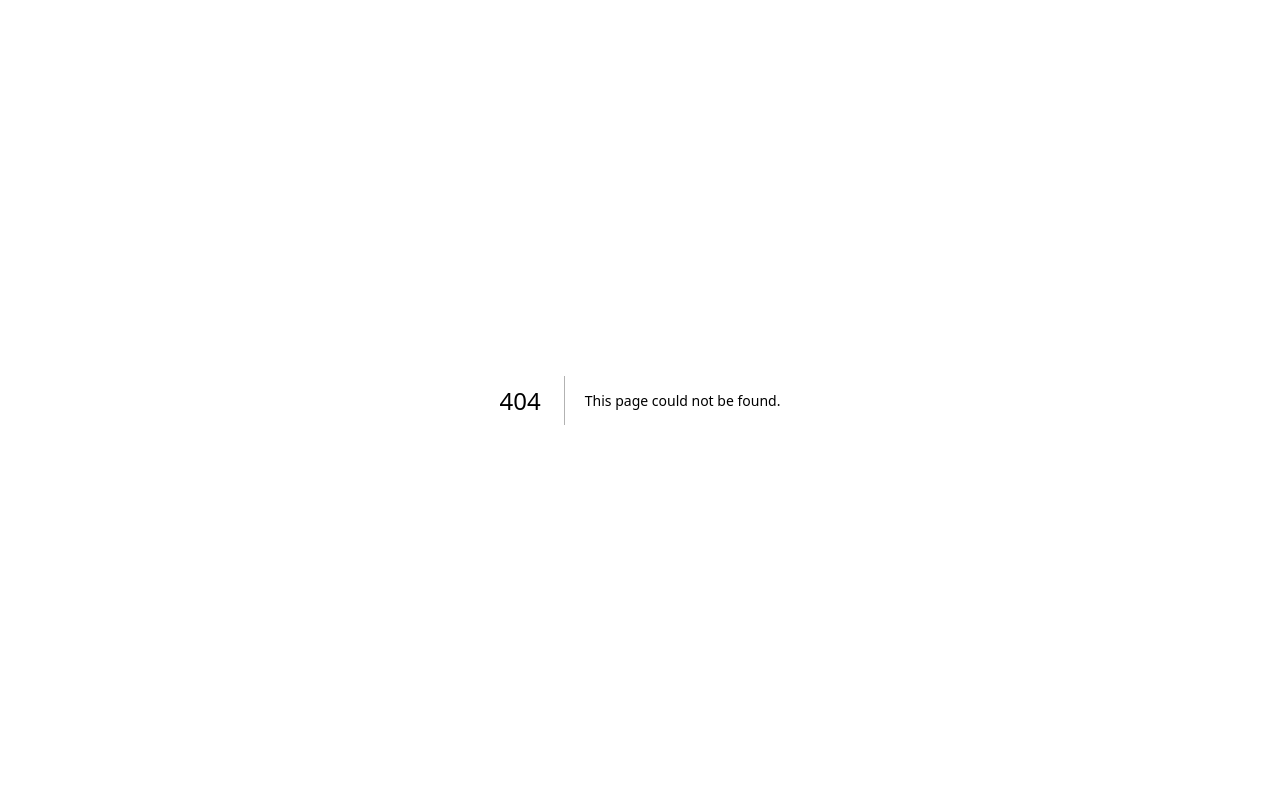
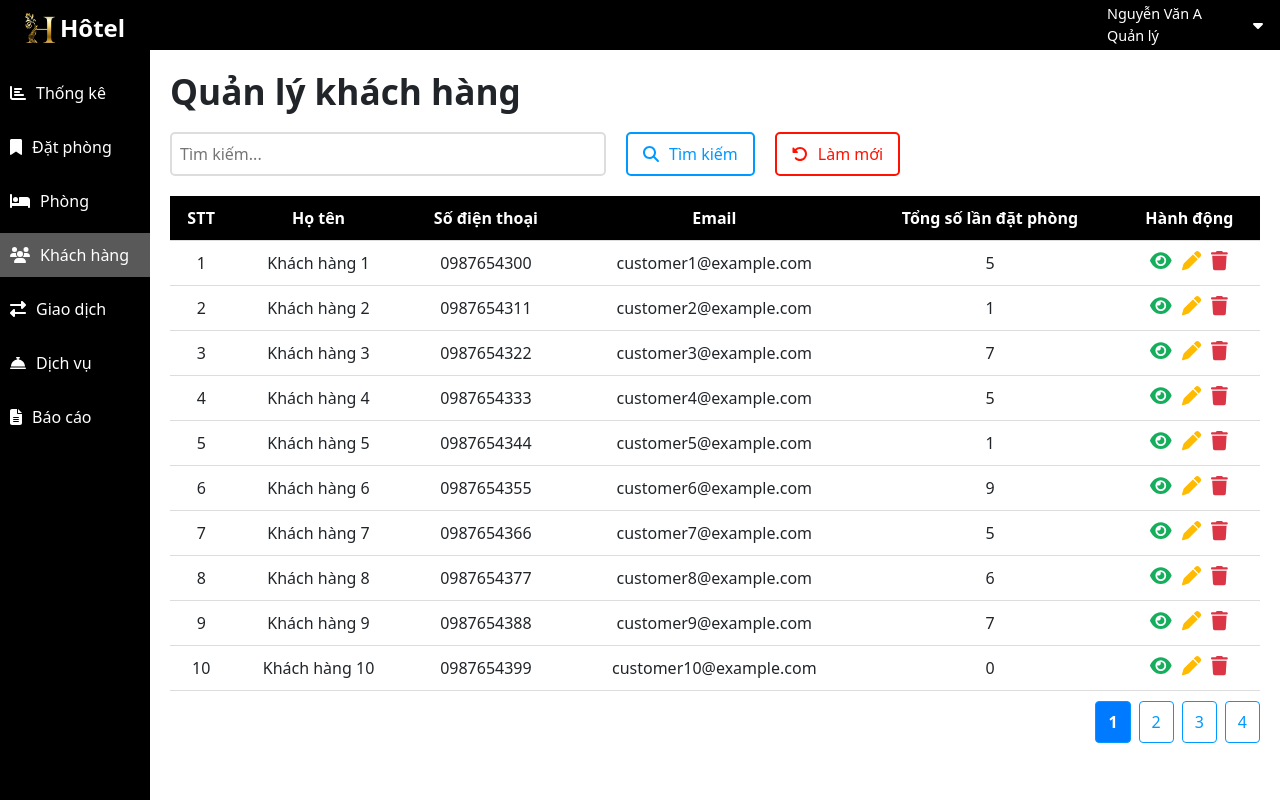
Before and after one commit to tiendung311/hms-fe, a Next.js app: page /admin/customers in a window 1280 px wide. Before the commit this address had no page. Built offline with nearby package versions, Linux system fonts and the light colour scheme.

Commit message:
customers manage ui

```diff
--- /dev/null
+++ b/src/app/admin/customers/page.tsx
@@ -0,0 +1,157 @@
+"use client";
+
+import AdminHeader from "@/app/components/AdminHeader";
+import AdminSidebar from "@/app/components/AdminSidebar";
+import styles from "./style.module.css";
+import { FontAwesomeIcon } from "@fortawesome/react-fontawesome";
+import {
+  faEye,
+  faPen,
+  faRotateLeft,
+  faSearch,
+  faTrash,
+} from "@fortawesome/free-solid-svg-icons";
+import { useState } from "react";
+
+interface Customer {
+  id: number;
+  fullName: string;
+  phone: string;
+  email: string;
+  bookingCount: number;
+}
+
+const PAGE_SIZE = 10;
+
+export default function CustomerManage() {
+  const [searchQuery, setSearchQuery] = useState<string>("");
+  const [customers, setCustomers] = useState<Customer[]>(
+    Array.from({ length: 35 }, (_, i) => ({
+      id: i + 1,
+      fullName: `Khách hàng ${i + 1}`,
+      phone: `09876543${i % 10}${i}`,
+      email: `customer${i + 1}@example.com`,
+      bookingCount: Math.floor(Math.random() * 10),
+    }))
+  );
+  const [currentPage, setCurrentPage] = useState<number>(1);
+
+  const handleSearchChange = (event: React.ChangeEvent<HTMLInputElement>) => {
+    setSearchQuery(event.target.value);
+  };
+
+  const handleSearch = () => {
+    const filteredCustomers = customers.filter((customer) =>
+      customer.fullName.toLowerCase().includes(searchQuery.toLowerCase())
+    );
+    setCustomers(filteredCustomers);
+    setCurrentPage(1);
+  };
+
+  const handleReset = () => {
+    setSearchQuery("");
+    setCustomers(
+      Array.from({ length: 35 }, (_, i) => ({
+        id: i + 1,
+        fullName: `Khách hàng ${i + 1}`,
+        phone: `09876543${i % 10}${i}`,
+        email: `customer${i + 1}@example.com`,
+        bookingCount: Math.floor(Math.random() * 10),
+      }))
+    );
+    setCurrentPage(1);
+  };
+
+  const totalPages = Math.ceil(customers.length / PAGE_SIZE);
+  const currentCustomers = customers.slice(
+    (currentPage - 1) * PAGE_SIZE,
+    currentPage * PAGE_SIZE
+  );
+
+  return (
+    <div className={styles.dashboardContainer}>
+      <AdminSidebar />
+      <div className={styles.mainContent}>
+        <AdminHeader />
+        <div className={styles.content}>
+          <h2 className={styles.title}>Quản lý khách hàng</h2>
+
+          <div className={styles.searchContainer}>
+            <input
+              type="text"
+              className={styles.searchInput}
+              placeholder="Tìm kiếm..."
+              value={searchQuery}
+              onChange={handleSearchChange}
+            />
+            <button className={styles.searchButton} onClick={handleSearch}>
+              <FontAwesomeIcon icon={faSearch} style={{ marginRight: 10 }} />
+              Tìm kiếm
+            </button>
+            <button className={styles.resetButton} onClick={handleReset}>
+              <FontAwesomeIcon
+                icon={faRotateLeft}
+                style={{ marginRight: 10 }}
+              />
+              Làm mới
+            </button>
+          </div>
+
+          <div className={styles.tableContainer}>
+            <table className={styles.table}>
+              <thead>
+                <tr>
+                  <th>STT</th>
+                  <th>Họ tên</th>
+                  <th>Số điện thoại</th>
+                  <th>Email</th>
+                  <th>Tổng số lần đặt phòng</th>
+                  <th>Hành động</th>
+                </tr>
+              </thead>
+              <tbody>
+                {currentCustomers.map((customer, index) => (
+                  <tr key={customer.id}>
+                    <td>{(currentPage - 1) * PAGE_SIZE + index + 1}</td>
+                    <td>{customer.fullName}</td>
+                    <td>{customer.phone}</td>
+                    <td>{customer.email}</td>
+                    <td>{customer.bookingCount}</td>
+                    <td className={styles.actions}>
+                      <FontAwesomeIcon
+                        icon={faEye}
+                        className={`${styles.icon} ${styles.view}`}
+                      />
+                      <FontAwesomeIcon
+                        icon={faPen}
+                        className={`${styles.icon} ${styles.edit}`}
+                      />
+                      <FontAwesomeIcon
+                        icon={faTrash}
+                        className={`${styles.icon} ${styles.delete}`}
+                      />
+                    </td>
+                  </tr>
+                ))}
+              </tbody>
+            </table>
+          </div>
+
+          <div className={styles.pagination}>
+            {Array.from({ length: totalPages }, (_, i) => (
+              <button
+                key={i}
+                className={`${styles.pageButton} ${
+                  currentPage === i + 1 ? styles.activePage : ""
+                }`}
+                onClick={() => setCurrentPage(i + 1)}
+              >
+                {i + 1}
+              </button>
+            ))}
+          </div>
+        </div>
+      </div>
+    </div>
+  );
+}
--- /dev/null
+++ b/src/app/admin/customers/style.module.css
@@ -0,0 +1,155 @@
+.dashboardContainer {
+  display: flex;
+}
+
+.mainContent {
+  flex: 1;
+  display: flex;
+  flex-direction: column;
+}
+
+.content {
+  padding: 20px;
+}
+
+.title {
+  font-size: 2.2rem;
+  font-weight: 600;
+  margin-bottom: 20px;
+}
+
+.searchContainer {
+  display: flex;
+  gap: 20px;
+  margin-bottom: 20px;
+}
+
+.searchInput {
+  padding: 8px;
+  width: 40%;
+  border-radius: 5px;
+  border: 2px solid #ddd;
+}
+
+.searchInput:focus {
+  outline: none;
+  border: 2px solid var(--main-yellow);
+}
+
+.searchButton,
+.resetButton {
+  background-color: white;
+  padding: 8px 15px;
+  border: none;
+  border-radius: 5px;
+  cursor: pointer;
+}
+
+.searchButton {
+  border: 2px solid var(--main-blue);
+  color: var(--main-blue);
+}
+
+.searchButton:hover {
+  background-color: var(--main-blue);
+  color: white;
+}
+
+.resetButton {
+  border: 2px solid var(--main-red);
+  color: var(--main-red);
+}
+
+.resetButton:hover {
+  background-color: var(--main-red);
+  color: white;
+}
+
+.tableContainer {
+  margin-top: 20px;
+  background: white;
+  border-radius: 8px;
+}
+
+.table {
+  width: 100%;
+  border-collapse: collapse;
+}
+
+.table th {
+  background-color: black;
+  color: white;
+}
+
+.table th,
+.table td {
+  padding: 10px;
+  text-align: center;
+}
+
+.table tr {
+  border-bottom: 1px solid #ddd;
+}
+
+.table tr:hover {
+  background-color: #f1f1f1;
+}
+
+.actions {
+  display: flex;
+  gap: 10px;
+  justify-content: center;
+}
+
+.icon {
+  font-size: 1.2rem;
+  cursor: pointer;
+}
+
+.view {
+  color: var(--main-green);
+}
+
+.edit {
+  color: var(--main-yellow);
+}
+
+.delete {
+  color: #dc3545;
+}
+
+.icon:hover {
+  transform: scale(1.1);
+}
+
+.pagination {
+  margin-top: 10px;
+  display: flex;
+  justify-content: flex-end;
+  gap: 8px;
+  border-radius: 8px;
+}
+
+.pageButton {
+  border: none;
+  background-color: white;
+  border: 1px solid var(--main-blue);
+  color: var(--main-blue);
+  padding: 8px 12px;
+  cursor: pointer;
+  font-size: 1rem;
+  transition: all 0.3s ease;
+  border-radius: 4px;
+}
+
+.pageButton:hover {
+  background-color: var(--main-blue);
+  color: white;
+  text-decoration: underline;
+}
+
+.activePage {
+  background-color: #007bff;
+  color: white;
+  font-weight: bold;
+}
--- a/src/app/components/AdminSidebar.tsx
+++ b/src/app/components/AdminSidebar.tsx
@@ -11,6 +11,25 @@ import {
   faFileAlt,
 } from "@fortawesome/free-solid-svg-icons";
 import Image from "next/image";
+import { usePathname } from "next/navigation";
+
+interface ActiveLinkProps {
+  href: string;
+  children: React.ReactNode;
+}
+
+const ActiveLink = ({ href, children }: ActiveLinkProps) => {
+  const pathname = usePathname();
+
+  return (
+    <Link
+      href={href}
+      className={`${styles.navItem} ${pathname === href ? styles.active : ""}`}
+    >
+      {children}
+    </Link>
+  );
+};
 
 export default function AdminSidebar() {
   return (
@@ -26,37 +45,34 @@ export default function AdminSidebar() {
         <span className={styles.text}>Hôtel</span>
       </div>
       <nav className={styles.nav}>
-        <Link
-          href="/dashboard"
-          className={`${styles.navItem} ${styles.active}`}
-        >
+        <ActiveLink href="/admin/dashboard">
           <FontAwesomeIcon icon={faChartBar} className={styles.icon} />
           <span>Thống kê</span>
-        </Link>
-        <Link href="/booking" className={styles.navItem}>
+        </ActiveLink>
+        <ActiveLink href="/booking">
           <FontAwesomeIcon icon={faBookmark} className={styles.icon} />
           <span>Đặt phòng</span>
-        </Link>
-        <Link href="/rooms" className={styles.navItem}>
+        </ActiveLink>
+        <ActiveLink href="/rooms">
           <FontAwesomeIcon icon={faBed} className={styles.icon} />
           <span>Phòng</span>
-        </Link>
-        <Link href="/customers" className={styles.navItem}>
+        </ActiveLink>
+        <ActiveLink href="/admin/customers">
           <FontAwesomeIcon icon={faUsers} className={styles.icon} />
           <span>Khách hàng</span>
-        </Link>
-        <Link href="/transactions" className={styles.navItem}>
+        </ActiveLink>
+        <ActiveLink href="/transactions">
           <FontAwesomeIcon icon={faExchangeAlt} className={styles.icon} />
           <span>Giao dịch</span>
-        </Link>
-        <Link href="/services" className={styles.navItem}>
+        </ActiveLink>
+        <ActiveLink href="/services">
           <FontAwesomeIcon icon={faConciergeBell} className={styles.icon} />
           <span>Dịch vụ</span>
-        </Link>
-        <Link href="/reports" className={styles.navItem}>
+        </ActiveLink>
+        <ActiveLink href="/reports">
           <FontAwesomeIcon icon={faFileAlt} className={styles.icon} />
           <span>Báo cáo</span>
-        </Link>
+        </ActiveLink>
       </nav>
     </div>
   );
```
